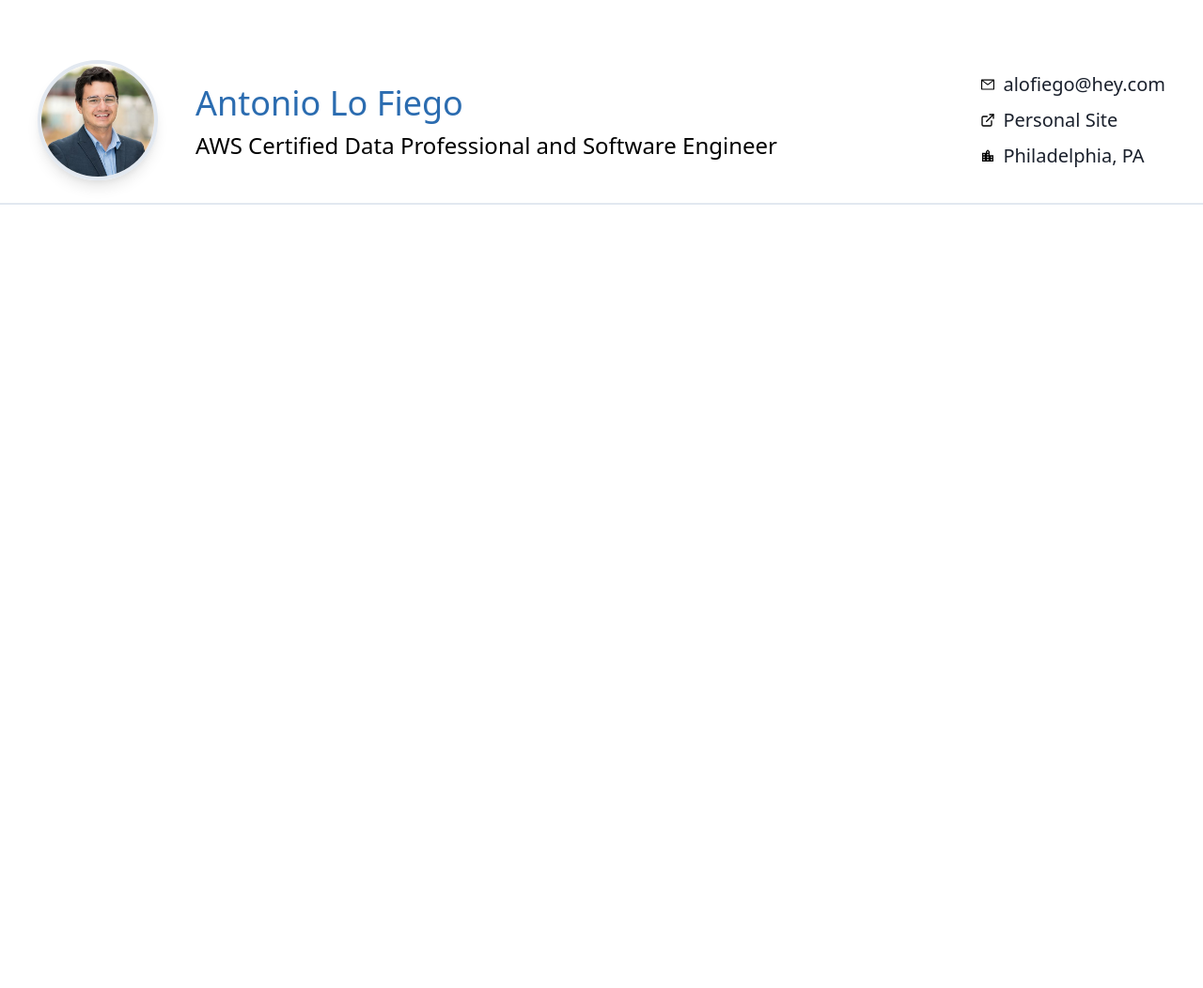
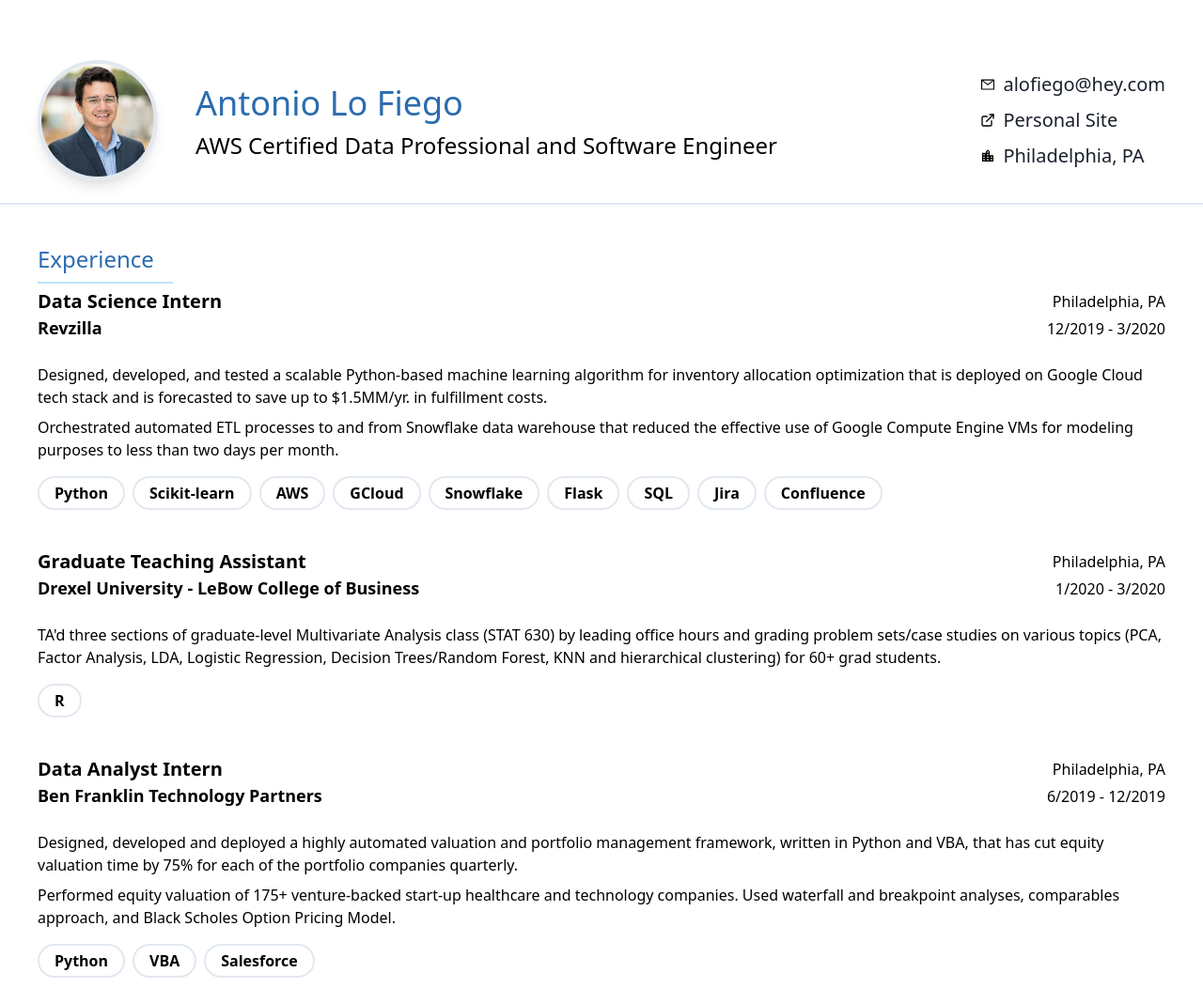
Before and after one commit to antoniolofiego/cloud-resume, a Gatsby site: page / in a window 1280 px wide. Shown: the top 1052 px of the page at 94% size. Before the commit the page ends 800 px from the top, so only its background shows below. Built offline with nearby package versions, Linux system fonts and the light colour scheme; Gatsby itself is replaced by a stand-in of ours.

Commit message:
Complete Experience component

```diff
--- a/data/profile.json
+++ b/data/profile.json
@@ -30,9 +30,7 @@
                 "React",
                 "Gatsby",
                 "TailwindCSS",
-                "Bootstrap",
-                "Flask",
-                "Django"
+                "Flask"
             ]
         },
         {
@@ -45,8 +43,7 @@
                 "TensorFlow",
                 "Keras",
                 "PyCaret",
-                "PySpark",
-                "Hyperopt"
+                "PySpark"
             ]
         },
         {
@@ -114,14 +111,14 @@
         {
             "role": "Data Science Intern",
             "company": "Revzilla ",
+            "location": "Philadelphia, PA",
             "description": "Designed, developed, and tested a scalable Python-based machine learning algorithm for inventory allocation optimization that is deployed on Google Cloud tech stack and is forecasted to save up to $1.5MM/yr. in fulfillment costs.",
-            "description-cont": "Orchestrated automated ETL processes to and from Snowflake data warehouse that reduced the effective use of Google Compute Engine VMs for modeling purposes to less than two days per month.",
+            "description_cont": "Orchestrated automated ETL processes to and from Snowflake data warehouse that reduced the effective use of Google Compute Engine VMs for modeling purposes to less than two days per month.",
             "technology": [
                 "Python",
                 "Scikit-learn",
-                "Scipy",
                 "AWS",
-                "Google Cloud",
+                "GCloud",
                 "Snowflake",
                 "Flask",
                 "SQL",
@@ -134,6 +131,7 @@
         {
             "role": "Graduate Teaching Assistant",
             "company": "Drexel University - LeBow College of Business",
+            "location": "Philadelphia, PA",
             "description": " TA'd three sections of graduate-level Multivariate Analysis class (STAT 630) by leading office hours and grading problem sets/case studies on various topics (PCA, Factor Analysis, LDA, Logistic Regression, Decision Trees/Random Forest, KNN and hierarchical clustering) for 60+ grad students.",
             "technology": ["R"],
             "start": "1/2020",
@@ -142,8 +140,9 @@
         {
             "role": "Data Analyst Intern",
             "company": "Ben Franklin Technology Partners",
+            "location": "Philadelphia, PA",
             "description": "Designed, developed and deployed a highly automated valuation and portfolio management framework, written in Python and VBA, that has cut equity valuation time by 75% for each of the portfolio companies quarterly.",
-            "description-cont": "Performed equity valuation of 175+ venture-backed start-up healthcare and technology companies. Used waterfall and breakpoint analyses, comparables approach, and Black Scholes Option Pricing Model.",
+            "description_cont": "Performed equity valuation of 175+ venture-backed start-up healthcare and technology companies. Used waterfall and breakpoint analyses, comparables approach, and Black Scholes Option Pricing Model.",
             "technology": ["Python", "VBA", "Salesforce"],
             "start": "6/2019",
             "end": "12/2019"
@@ -151,20 +150,12 @@
         {
             "role": "Graduate Research Assistant",
             "company": "Drexel University - LeBow College of Business",
+            "location": "Philadelphia, PA",
             "description": "Conducted extensive literature review related to statistical/algorithmic data confidentiality and quantitative privacy-preserving methods.",
-            "description-cont": "Developed expertise in modern data confidentiality frameworks (such as differential privacy, k-anonymity, etc...) and various business-case data treatments, specifically confidential microdata publication and synthetic data generation, for use in academic research and publication.",
+            "description_cont": "Developed expertise in modern data confidentiality frameworks (such as differential privacy, k-anonymity, etc...) and various business-case data treatments, specifically confidential microdata publication and synthetic data generation, for use in academic research and publication.",
             "technology": ["Python", "R"],
             "start": "4/2019",
             "end": "6/2019"
-        },
-        {
-            "role": "Director of Finance and Legalities",
-            "company": "AIESEC in Italy",
-            "description": "Managed a budget of €15,000 and designed a debt recollection plan that enabled to recollect over 75% of aging accounts.",
-            "description-cont": "Migrated the admin infrastructure to Google Cloud, halving quarter- and year-end close process time and ops tracking.",
-            "technology": ["Google Cloud", "SQL"],
-            "start": "12/2015",
-            "end": "10/2016"
         }
     ],
     "social": [
--- a/src/components/Experience.js
+++ b/src/components/Experience.js
@@ -1,7 +1,18 @@
 import React from 'react';
 
+import Job from './Job';
+
 const Experience = ({ data }) => {
-    return <div>Experience placeholder</div>;
+    return (
+        <div className='content-center mx-auto max-w-7xl pb-6'>
+            <div className='mx-10'>
+                <span className='text-2xl text-blue-700 py-2 pr-5 border-b-2 border-blue-200 w-40'>
+                    Experience
+                </span>
+                {data && data.map((item, i) => <Job item={item} i={i} />)}
+            </div>
+        </div>
+    );
 };
 
 export default Experience;
--- a/src/components/Header.js
+++ b/src/components/Header.js
@@ -17,7 +17,7 @@ const Header = ({ name, role, contacts }) => (
                     <h1 className='text-center lg:text-left text-4xl text-blue-700 max-w-7xl'>
                         {name}
                     </h1>
-                    <h2 className='text-center lg:text-left text-2xl text-grey-800'>
+                    <h2 className='text-center lg:text-left text-2xl text-grey-'>
                         {role}
                     </h2>
                 </div>
--- /dev/null
+++ b/src/components/Job.js
@@ -0,0 +1,45 @@
+import React from 'react';
+
+const Job = ({ item, i }) => {
+    return (
+        <article className='my-3' key={`${item.company}-${i}`}>
+            <div className='flex justify-between items-center'>
+                <span className='font-bold text-xl'>{item.role}</span>
+                <span>{item.location}</span>
+            </div>
+            <div className='flex justify-between items-center'>
+                <span className='font-semibold text-lg'>{item.company}</span>
+                <span>
+                    {item.start} - {item.end || 'PRESENT'}
+                </span>
+            </div>
+            <ul>
+                <li
+                    className={
+                        'list-none ' + item.description_cont
+                            ? 'pt-6 py-2'
+                            : 'py-2'
+                    }>
+                    {item.description}
+                </li>
+                {item.description_cont && (
+                    <li className='list-none pb-2'>{item.description_cont}</li>
+                )}
+            </ul>
+            <div className='mb-8'>
+                {item.technology &&
+                    item.technology.map((value, index) => {
+                        return (
+                            <button
+                                id={`${value + index}`}
+                                class='border-2 hover:bg-gray-300 font-bold py-1 px-4 mr-2 my-2 rounded-full hover:border-none items-center'>
+                                {value}
+                            </button>
+                        );
+                    })}
+            </div>
+        </article>
+    );
+};
+
+export default Job;
--- a/src/pages/index.js
+++ b/src/pages/index.js
@@ -1,6 +1,7 @@
 import React from 'react';
 
 import Header from '../components/Header';
+import Experience from '../components/Experience';
 
 import SEO from '../components/SEO';
 import '../styles.css';
@@ -15,6 +16,7 @@ const IndexPage = () => (
             role={resume.role}
             contacts={resume.contacts}
         />
+        <Experience data={resume.experience} />
     </div>
 );
 
```
